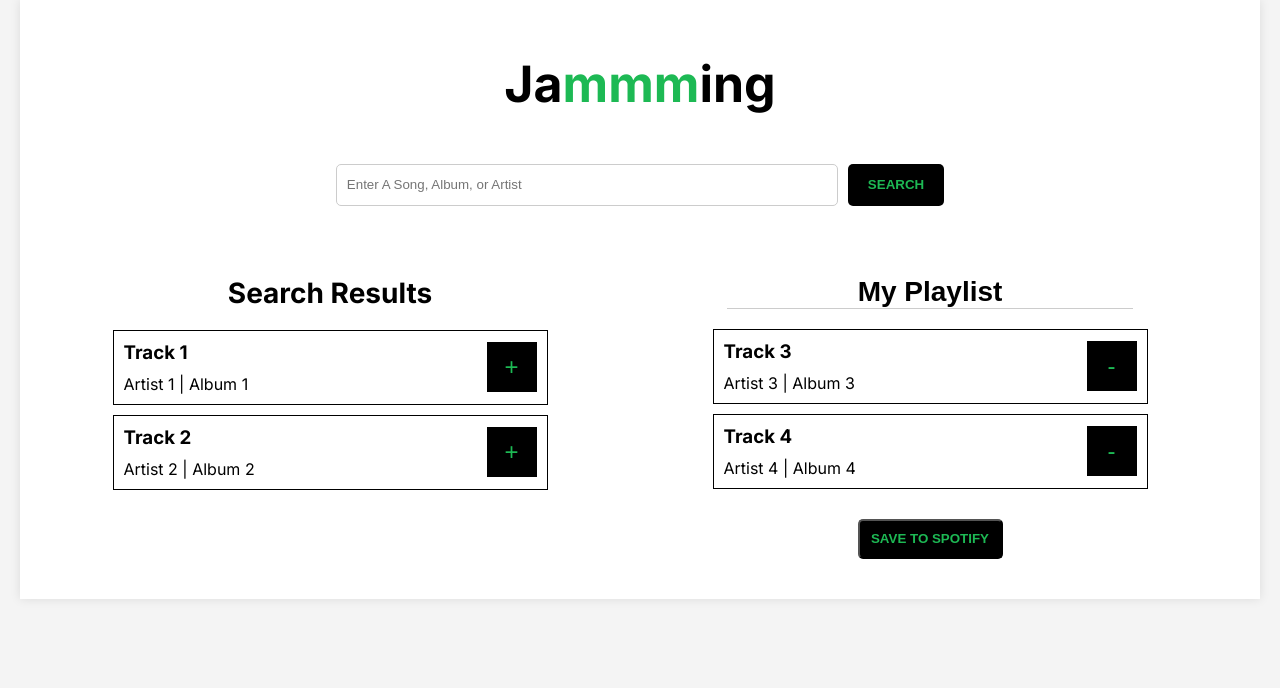
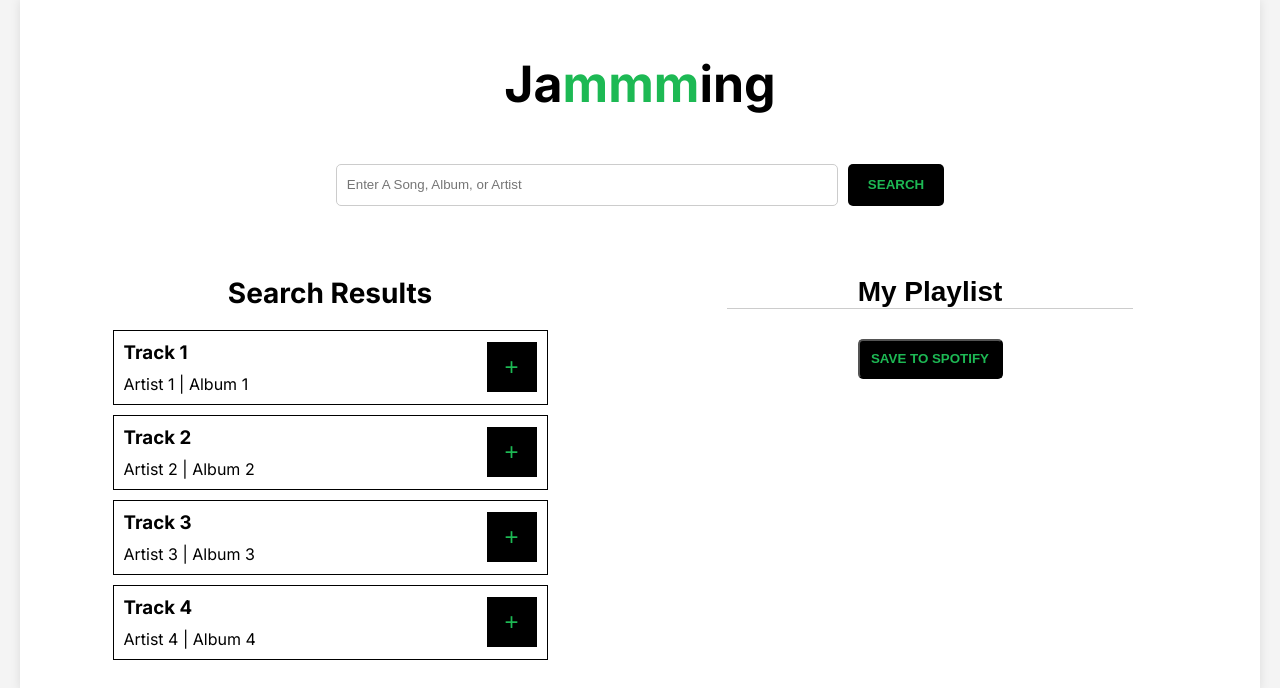
Before and after one commit to anishsharma21/jammming, a React (Create React App) app: page / in a window 1280 px wide. Shown: the top 688 px of the page. Built offline with nearby package versions, Linux system fonts and the light colour scheme.

Commit message:
Implemented feature to remove tracks from the playlist. Added a removeTrack method in the App component and passed it down to the Playlist, TrackList, and Track components. Updated the Track component to call onRemove when the remove button is clicked.

```diff
--- a/src/App/App.js
+++ b/src/App/App.js
@@ -9,13 +9,12 @@ function App() {
   const [searchResults, setSearchResults] = useState([
     {id: '1', name: 'Track 1', artist: 'Artist 1', album: 'Album 1'},
     {id: '2', name: 'Track 2', artist: 'Artist 2', album: 'Album 2'},
-    // Add more tracks as needed
+    {id: '3', name: 'Track 3', artist: 'Artist 3', album: 'Album 3'},
+    {id: '4', name: 'Track 4', artist: 'Artist 4', album: 'Album 4'}
   ]);
 
   const [playlistName, setPlaylistName] = useState('My Playlist');
   const [playlistTracks, setPlaylistTracks] = useState([
-    {id: '3', name: 'Track 3', artist: 'Artist 3', album: 'Album 3'},
-    {id: '4', name: 'Track 4', artist: 'Artist 4', album: 'Album 4'},
     // Add more tracks as needed
   ]);
 
@@ -25,13 +24,17 @@ function App() {
     }
   };
 
+  const removeTrack = (track) => {
+    setPlaylistTracks(prevTracks => prevTracks.filter(savedTrack => savedTrack.id !== track.id));
+  };
+
   return (
     <div className="App">
       <h1>Ja<span className="highlight">mmm</span>ing</h1>
       <SearchBar />
       <div className="SearchResultsContainer">
         <SearchResults searchResults={searchResults} onAdd={addTrack} />
-        <Playlist playlistName={playlistName} playlistTracks={playlistTracks} />
+        <Playlist playlistName={playlistName} playlistTracks={playlistTracks} onRemove={removeTrack} />
       </div>
     </div>
   );
--- a/src/Playlist/Playlist.js
+++ b/src/Playlist/Playlist.js
@@ -2,11 +2,11 @@ import React from 'react';
 import styles from './Playlist.module.css';
 import TrackList from '../TrackList/TrackList';
 
-function Playlist({ playlistName, playlistTracks }) {
+function Playlist({ playlistName, playlistTracks, onRemove }) {
   return (
     <div className={styles.Playlist}>
       <input defaultValue={playlistName}/>
-      <TrackList tracks={playlistTracks} isInPlaylist={true} />
+      <TrackList tracks={playlistTracks} isInPlaylist={true} onRemove={onRemove} />
       <button className={styles['Playlist-save']}>SAVE TO SPOTIFY</button>
     </div>
   );
--- a/src/Track/Track.js
+++ b/src/Track/Track.js
@@ -1,9 +1,13 @@
 import React from 'react';
 import styles from './Track.module.css';
 
-function Track({ track, onAdd, isRemoval, isInPlaylist }) {
+function Track({ track, onAdd, onRemove, isRemoval, isInPlaylist }) {
   const addTrack = () => {
     onAdd(track);
+  };
+
+  const removeTrack = () => {
+    onRemove(track);
   };
 
   return (
@@ -12,7 +16,7 @@ function Track({ track, onAdd, isRemoval, isInPlaylist }) {
         <h3 className={styles.TrackName}>{track.name}</h3>
         <p className={styles.TrackInfo}>{track.artist} | {track.album}</p>
       </div>
-      <button className={styles.TrackButton} onClick={addTrack}>
+      <button className={styles.TrackButton} onClick={isInPlaylist ? removeTrack : addTrack}>
         {isInPlaylist ? '-' : '+'}
       </button>
     </div>
--- a/src/TrackList/TrackList.js
+++ b/src/TrackList/TrackList.js
@@ -2,7 +2,7 @@ import React from 'react';
 import Track from '../Track/Track';
 import styles from './TrackList.module.css'; // Import the CSS module
 
-function TrackList({ tracks = [], onAdd, isRemoval, isInPlaylist }) {
+function TrackList({ tracks = [], onAdd, onRemove, isRemoval, isInPlaylist }) {
   return (
     <div className={styles.TrackList}>
       {tracks.map(track =>
@@ -10,6 +10,7 @@ function TrackList({ tracks = [], onAdd, isRemoval, isInPlaylist }) {
           key={track.id}
           track={track}
           onAdd={onAdd}
+          onRemove={onRemove}
           isRemoval={isRemoval}
           isInPlaylist={isInPlaylist}
         />
```
